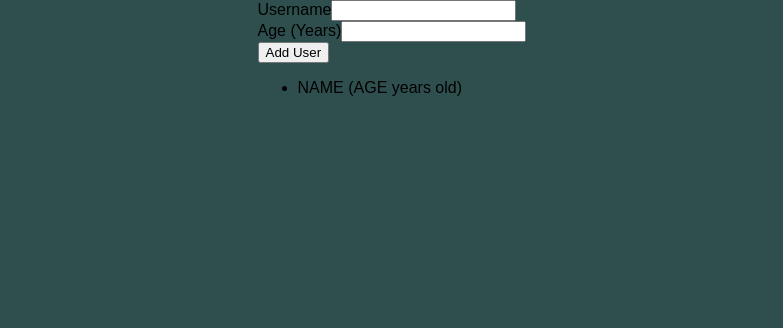
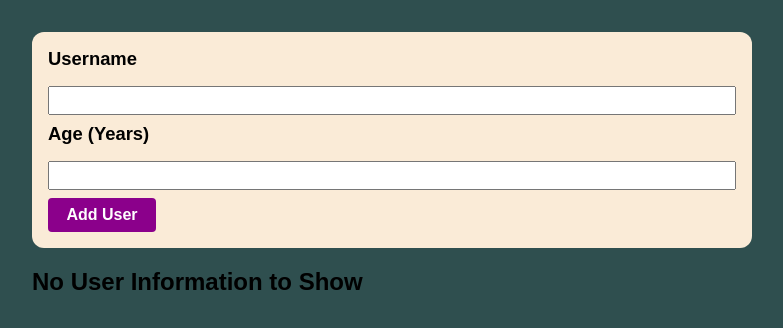
Before and after one commit to afshin-emadi/reactjs-first-practice, a React (Create React App) app: page / in a window 1280 px wide. Shown: the top 328 px of the page, without its empty margins (248-1031 px from the left). Built offline with nearby package versions, Linux system fonts and the light colour scheme.

Commit message:
create new user and implement add button plus implmenting UserList no input check

```diff
--- a/src/App.js
+++ /dev/null
@@ -1,16 +0,0 @@
-import React from "react";
-import NewUser from "./components/Users/NewUser";
-import UsersList from "./components/Users/UsersList";
-
-import "./App.css";
-
-const App = () => {
-  return (
-    <div>
-      <NewUser />
-      <UsersList />
-    </div>
-  );
-};
-
-export default App;
--- /dev/null
+++ b/src/App.jsx
@@ -0,0 +1,22 @@
+import React, { useState } from "react";
+import NewUser from "./components/Users/NewUser";
+import UsersList from "./components/Users/UsersList";
+
+import "./App.css";
+
+const App = () => {
+  const [users, setUsers] = useState([]);
+
+  const addNewUser = (user) => {
+    setUsers((users) => [...users, user]);
+  };
+
+  return (
+    <div>
+      <NewUser onAdd={addNewUser} />
+      <UsersList data={users} />
+    </div>
+  );
+};
+
+export default App;
--- a/src/components/UI/Button.jsx
+++ b/src/components/UI/Button.jsx
@@ -3,7 +3,7 @@ import React from "react";
 import styles from "./Button.module.css";
 
 const Button = (props) => {
-  return <button>{props.label}</button>;
+  return <button className={styles.button__confirm}>{props.children}</button>;
 };
 
 export default Button;
--- a/src/components/UI/Button.module.css
+++ b/src/components/UI/Button.module.css
@@ -0,0 +1,9 @@
+.button__confirm {
+    padding: 0.5rem 1.15rem;
+    background-color: darkmagenta;
+    font-size: 1rem;
+    font-weight: bold;
+    color: white;
+    border: none;
+    border-radius: 0.25rem;
+}
--- a/src/components/Users/NewUser.jsx
+++ b/src/components/Users/NewUser.jsx
@@ -1,22 +1,35 @@
 import React from "react";
 import styles from "./NewUser.module.css";
+import Button from "../UI/Button";
 
 const NewUser = (props) => {
+  // const [username, setUsername] = useState("");
+  // const [age, setAge] = useState("");
+
+  const onSubmitHandler = (event) => {
+    event.preventDefault();
+    // setUsername(event.target[0].value);
+    // setAge(event.target[1].value);
+    props.onAdd({
+      name: event.target[0].value,
+      age: event.target[1].value,
+    });
+  };
   return (
-    <div>
-      <form>
+    <div className={styles.main}>
+      <form onSubmit={onSubmitHandler}>
         <div>
-          <div>
+          <div className={styles["form-input"]}>
             <label>{"Username"}</label>
             <input type="text" />
           </div>
-          <div>
+          <div className={styles["form-input"]}>
             <label>{"Age (Years)"}</label>
-            <input type="number" min={'1'} step={'1'}  />
+            <input type="number" min={"1"} step={"1"} />
           </div>
         </div>
         <div>
-            <button>Add User</button>
+          <Button type="submit">Add User</Button>
         </div>
       </form>
     </div>
--- a/src/components/Users/NewUser.module.css
+++ b/src/components/Users/NewUser.module.css
@@ -0,0 +1,21 @@
+.main {
+  margin-top: 2rem;
+  width: 45rem;
+  background-color: antiquewhite;
+  border-radius: 0.75rem;
+  padding: 1rem;
+}
+
+.form-input {
+  font: inherit;
+  display: flex;
+  flex-direction: column;
+  gap: 1rem;
+  margin-bottom: 0.5rem;
+  font-size: 1.15rem;
+  font-weight: bolder;
+}
+
+.form-input input{
+    font-size: 1.25rem;
+}
--- a/src/components/Users/UsersList.jsx
+++ b/src/components/Users/UsersList.jsx
@@ -1,14 +1,20 @@
 import React from "react";
 import styles from "./UsersList.module.css";
 
-
 const UsersList = (props) => {
+  if (!props.data.length){
+    return <h2> No User Information to Show</h2>
+  }
   return (
-    <div>
+    <div className={styles.main}>
       <ul>
-        <li>
-            <span>{`${'NAME'} (${'AGE'} years old)`}</span>
-        </li>
+        {props.data.map((user) => {
+          return (
+            <li key={Math.random()}>
+              <span>{`${user.name} (${user.age} years old)`}</span>
+            </li>
+          );
+        })}
       </ul>
     </div>
   );
--- a/src/components/Users/UsersList.module.css
+++ b/src/components/Users/UsersList.module.css
@@ -0,0 +1,20 @@
+.main {
+    margin-top: 2rem;
+    width: 45rem;
+    background-color: antiquewhite;
+    border-radius: 0.75rem;
+    padding: 1rem;
+  }
+
+  .main ul{
+    list-style: none;
+    padding: 0;
+    margin: 0;
+  }
+
+  .main li {
+
+    border: 1px solid lightgray;
+    padding: 0.5rem 1.15rem;
+    margin-bottom: 0.25rem;
+  }
```
